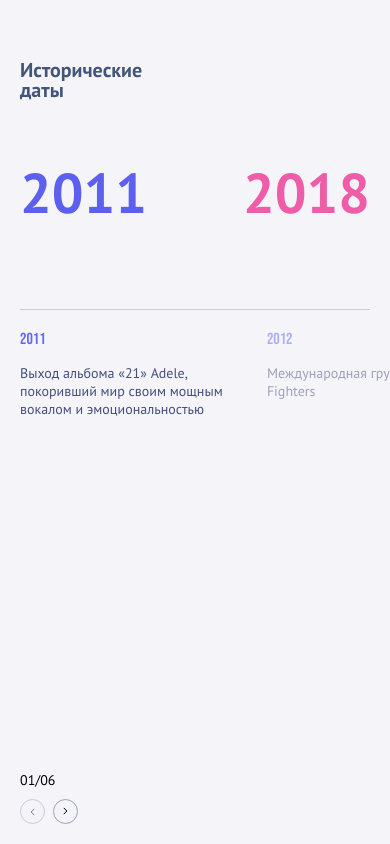
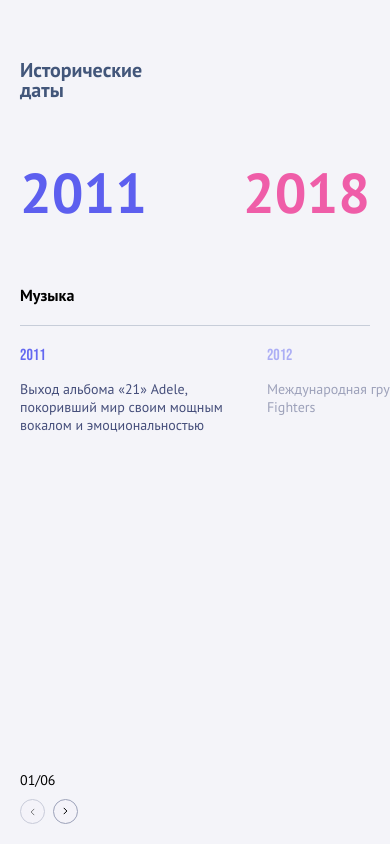
Before and after one commit to YuriLopata/historical-reel, a React app: page / in a window 390 px wide. Built offline with nearby package versions, Linux system fonts and the light colour scheme.

Commit message:
feature/ add cardSlider title + line for mobile

```diff
--- a/src/App.tsx
+++ b/src/App.tsx
@@ -188,7 +188,6 @@ export const App: FC = () => {
 
         {isMobile && (
           <>
-            <div className="line-hor"></div>
             <CardSlider />
             <Switch elCount={pointCount} />
           </>
--- a/src/components/CardSlider/CardSlider.tsx
+++ b/src/components/CardSlider/CardSlider.tsx
@@ -51,6 +51,14 @@ export const CardSlider: FC<ICardSlider> = () => {
 
   return (
     <div ref={cardSliderRef} className="component-cardSlider">
+      {isMobile && (
+        <>
+          <h3 className="component-cardSlider__title">{activePoint.title}</h3>
+
+          <div className="line-hor"></div>
+        </>
+      )}
+
       {activeSlide !== 0 && activePoint.cards.length > 3 && !isMobile && (
         <ButtonArrow
           onClick={() => {
--- a/src/components/CardSlider/cardSlider.scss
+++ b/src/components/CardSlider/cardSlider.scss
@@ -2,6 +2,12 @@
     display: flex;
     position: relative;
     margin: 0 80px 104px 80px;
+
+    .component-cardSlider__title {
+        font-size: 16px;
+        margin-bottom: 20px;
+        font-weight: 700;
+    }
 
     .swiper {
         max-width: 100%;
--- a/src/index.scss
+++ b/src/index.scss
@@ -180,7 +180,7 @@ body {
       justify-content: space-between;
       transform: translateX(0);
       margin-top: 56px;
-      margin-bottom: 80px;
+      margin-bottom: 56px;
 
       .component-year {
         font-size: 56px;
@@ -194,9 +194,17 @@ body {
     }
 
     .component-cardSlider {
+      flex-direction: column;
       max-width: fit-content;
       margin: 0;
       padding: 0 0 0 20px;
+
+      .line-hor {
+        width: calc(100vw - 40px) !important;
+        background: #c7cdd9;
+        margin-bottom: 20px !important;
+        padding: 0;
+      }
 
       .swiper-slide-next {
         opacity: 0.5 !important;
@@ -228,12 +236,4 @@ body {
       }
     }
   }
-
-  .line-hor {
-    width: calc(100vw - 40px) !important;
-    background: #c7cdd9;
-    margin-bottom: 20px !important;
-    margin: 0 auto;
-    padding: 0;
-  }
 }
```
